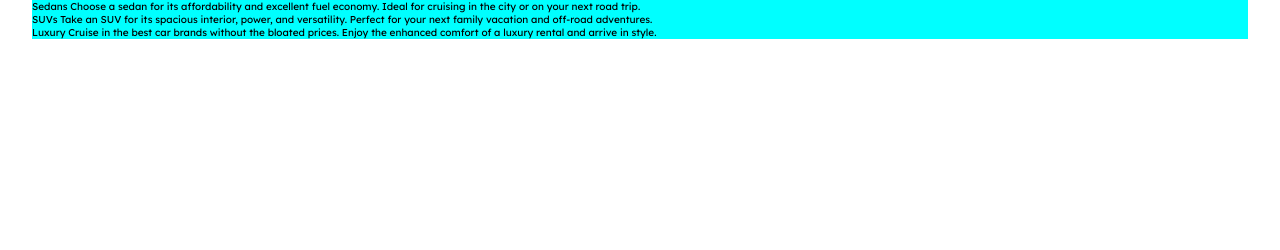
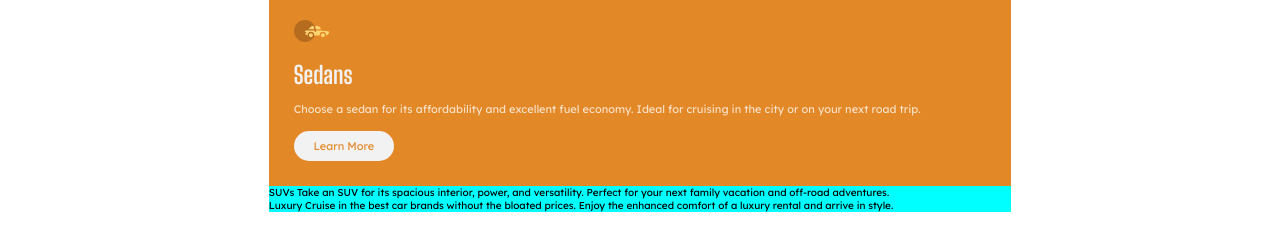
Before and after one commit to ElPoderosoLukita/columns-preview, a plain HTML site: page index.html in a window 1280 px wide. Drawn offline with Linux system fonts and the light colour scheme.

Commit message:
Añadiendo estilos al div SEDANS

```diff
--- a/index.html
+++ b/index.html
@@ -13,9 +13,11 @@
 <body>
   <main>
     <div class="main--sedans">
-      Sedans
-      Choose a sedan for its affordability and excellent fuel economy. Ideal for cruising in the city
-      or on your next road trip.
+      <img src="./images/icon-sedans.svg" alt="">
+      <h2>Sedans</h2>
+      <p>Choose a sedan for its affordability and excellent fuel economy. Ideal for cruising in the city
+        or on your next road trip.</p>
+        <button>Learn More</button>
     </div>
     <div class="main-SUVS">
       SUVs
--- a/styles.css
+++ b/styles.css
@@ -16,9 +16,48 @@ html{
     font-family: 'Lexend Deca', sans-serif;
 }
 main{
-    width: 95%;
+    width: 58%;
     background-color: aqua;
     margin: 0 auto;
     display: flex;
     flex-direction: column;
 }
+
+/*SEDANS*/
+main .main--sedans img{
+    width: 35px;
+    margin-top: 20px;
+
+}
+main .main--sedans{
+    background-color: var(--brightorange);
+    padding-left: 25px;
+    padding-right: 25px;
+}
+main .main--sedans h2{
+    color: var(--verylightgray-background-headings-buttons);
+    font-family: 'Big Shoulders Display';
+    font-size: 2.4rem;
+    margin-top: 15px;
+}
+main .main--sedans p{
+    color: var(--transparentwhite-paragraphs);
+    padding-top: 13px;
+    text-align:left;
+    font-size: 1.1rem;
+}
+main .main--sedans button{
+    height: 30px;
+    width: 100px;
+    border: none;
+    background-color: var(--verylightgray-background-headings-buttons);
+    color: var(--brightorange);
+    font-family: 'Lexend Deca';
+    border-radius: 15px;
+    padding-left: 7px;
+    padding-right: 7px;
+    margin: 0 auto;
+    margin-top: 15px;
+    margin-bottom: 25px;
+    font-size: 1.1rem;
+}
```
